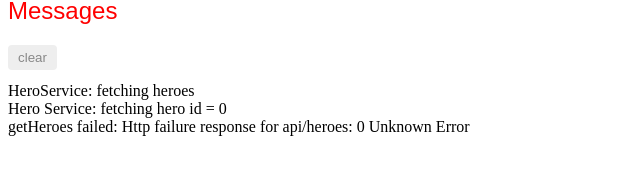
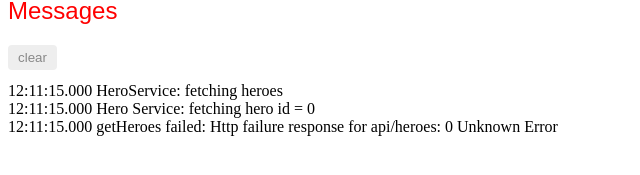
Before and after one commit to comcaptain/study, an Angular app in the folder angular7/angular-tour-of-heroes/: page /heroes in a window 1280 px wide. Shown: the part 155-330 px from the top of the page, without its empty margins (0-640 px from the left). Built offline with nearby package versions, Linux system fonts and the light colour scheme; no server answers; what angular-in-memory-web-api would draw is missing.

Commit message:
Add timestamp to log line

```diff
--- /dev/null
+++ b/angular7/angular-tour-of-heroes/src/app/log-message.ts
@@ -0,0 +1,4 @@
+export class LogMessage {
+	time: Date;
+	content: string;
+}
--- a/angular7/angular-tour-of-heroes/src/app/message.service.ts
+++ b/angular7/angular-tour-of-heroes/src/app/message.service.ts
@@ -1,14 +1,18 @@
 import { Injectable } from '@angular/core';
+import { LogMessage } from './log-message'
 
 @Injectable({
   providedIn: 'root'
 })
 export class MessageService {
 
-	messages: string[] = [];
+	messages: LogMessage[] = [];
 
 	add(message: string) {
-		this.messages.push(message);
+		this.messages.push({
+			time: new Date(),
+			content: message
+		});
 	}
 
 	clear() {
--- a/angular7/angular-tour-of-heroes/src/app/messages/messages.component.html
+++ b/angular7/angular-tour-of-heroes/src/app/messages/messages.component.html
@@ -1,5 +1,5 @@
 <div *ngIf="messageService.messages.length">
 	<h2>Messages</h2>
 	<button class="clear" (click)="messageService.clear()" >clear</button>
-	<div *ngFor="let message of messageService.messages">{{message}}</div>
+	<div *ngFor="let message of messageService.messages">{{message.time | date: "HH:mm:ss.SSS"}} {{message.content}}</div>
 </div>
```
